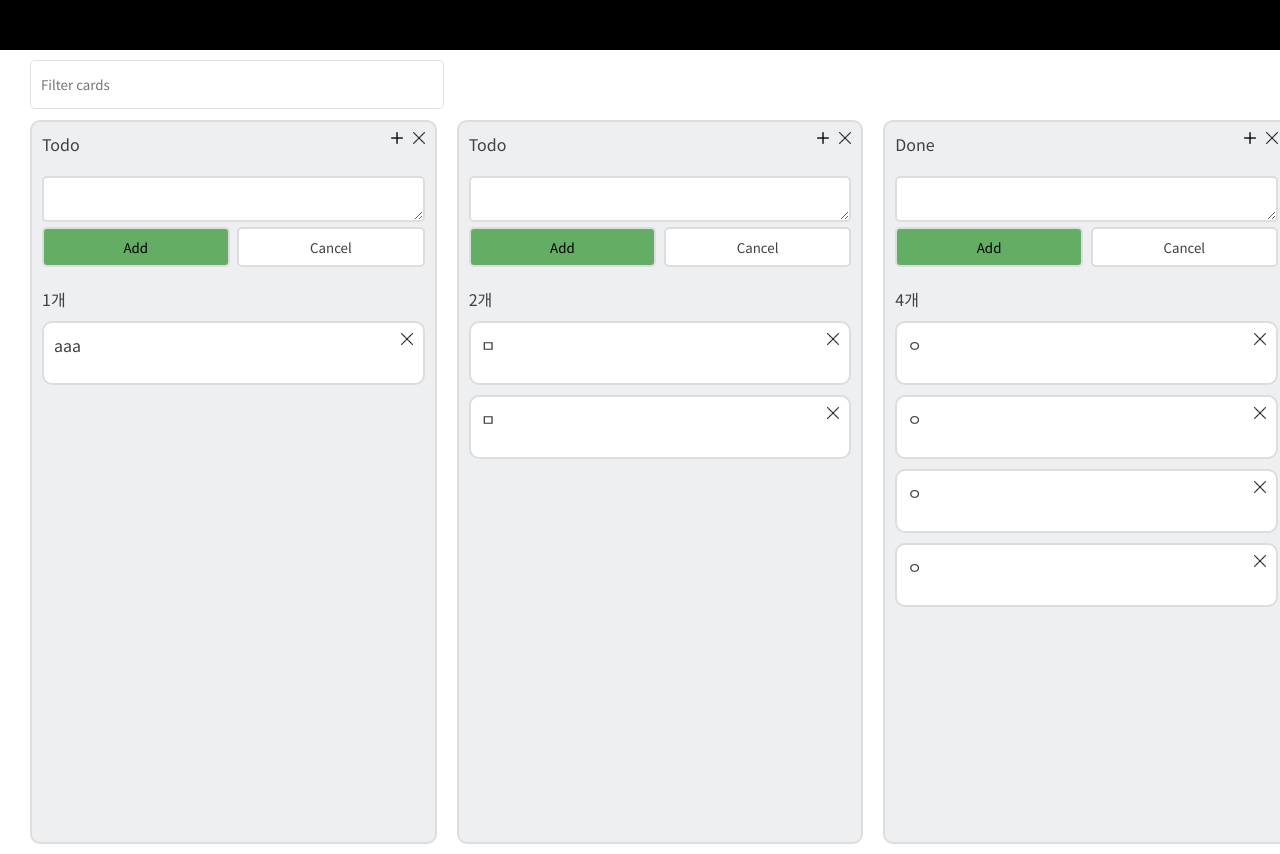
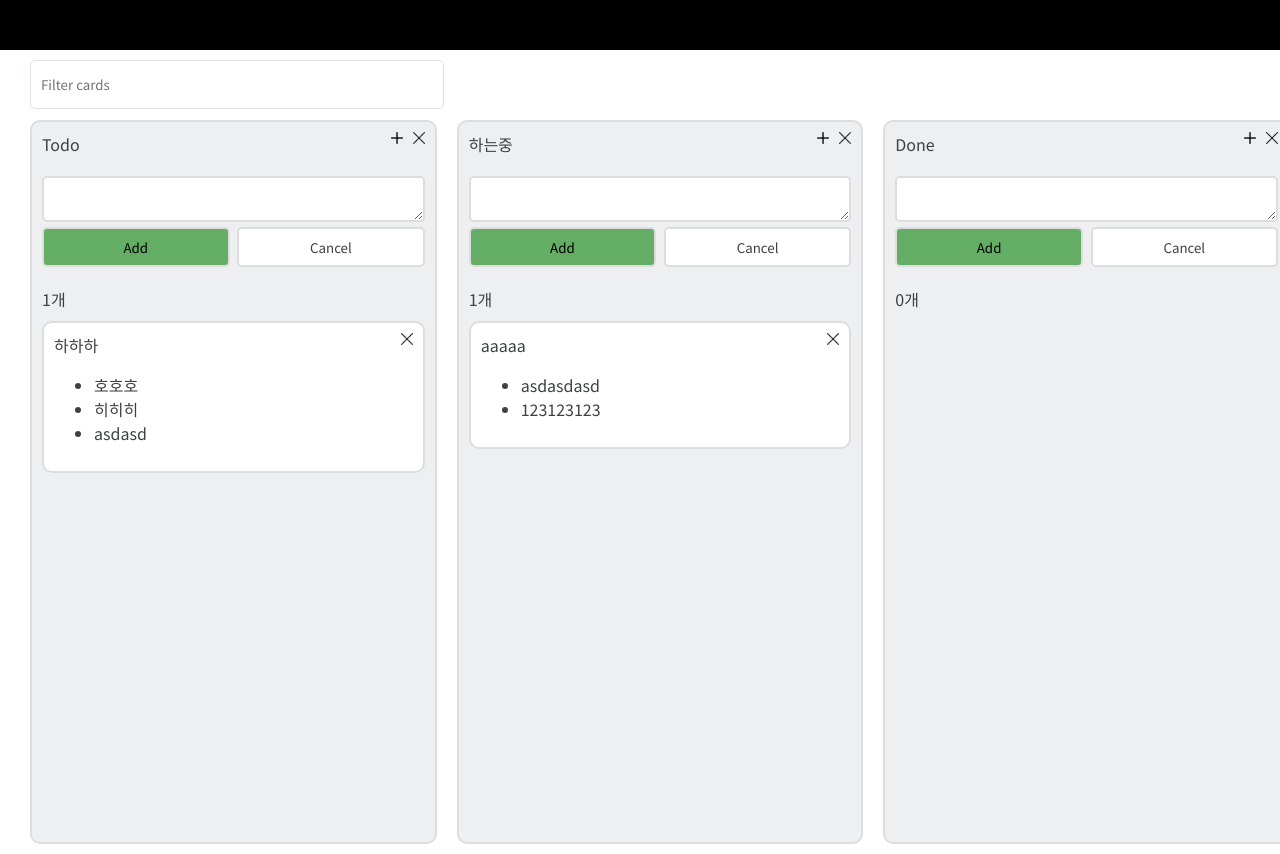
Before and after one commit to tjrdud123/fe-w45-kanbantodo, a website built with webpack: page src/index.html in a window 1280 px wide. Shown: the top 854 px of the page. Built offline with nearby package versions, Linux system fonts and the light colour scheme; data requests are answered from the project's data file.

Commit message:
feat: subtask 추가 구현

```diff
--- a/data/db.json
+++ b/data/db.json
@@ -6,7 +6,7 @@
     },
     {
       "id": 2,
-      "title": "Todo"
+      "title": "하는중"
     },
     {
       "id": 3,
@@ -35,39 +35,14 @@
       "title": "5"
     },
     {
-      "listId": "2",
-      "title": "ㅁ",
-      "id": 1612266224395
+      "listId": "1",
+      "title": "하하하",
+      "id": 1612279503145
     },
     {
       "listId": "2",
-      "title": "ㅁ",
-      "id": 1612266225035
-    },
-    {
-      "listId": "3",
-      "title": "ㅇ",
-      "id": 1612266227313
-    },
-    {
-      "listId": "3",
-      "title": "ㅇ",
-      "id": 1612266227889
-    },
-    {
-      "listId": "3",
-      "title": "ㅇ",
-      "id": 1612266228375
-    },
-    {
-      "listId": "3",
-      "title": "ㅇ",
-      "id": 1612266229213
-    },
-    {
-      "listId": "1",
-      "title": "aaa",
-      "id": "62a8e8ec-1255-4abb-a717-d1d8e7a5f9cf"
+      "title": "aaaaa",
+      "id": "35d2617c-b633-41c2-9282-2b313e5b53c2"
     }
   ],
   "subTask": [
@@ -75,6 +50,26 @@
       "taskId": 1612279503145,
       "title": "호호호",
       "id": 1712279503145
+    },
+    {
+      "taskId": 1612279503145,
+      "title": "히히히",
+      "id": "2a09e6d3-2ca9-4ad8-9b6f-eee1f6ac20d9"
+    },
+    {
+      "taskId": "1612279503145",
+      "title": "asdasd",
+      "id": "6d1b36d9-01ff-4944-910e-aa853008ee9a"
+    },
+    {
+      "taskId": "35d2617c-b633-41c2-9282-2b313e5b53c2",
+      "title": "asdasdasd",
+      "id": "08aa10f2-9612-4dad-b5c7-c301ddbabcce"
+    },
+    {
+      "taskId": "35d2617c-b633-41c2-9282-2b313e5b53c2",
+      "title": "123123123",
+      "id": "053efeca-e282-4269-a79c-68c965cff1a1"
     }
   ],
   "history": []
--- a/src/css/style.scss
+++ b/src/css/style.scss
@@ -221,3 +221,11 @@ textarea {
     box-sizing: border-box;
   }
 }
+.input-sub-task {
+  margin: 0px;
+}
+.modal-btn-add {
+  width: 100%;
+  border: none;
+  margin-bottom: 10px;
+}
--- a/src/js/Modal.js
+++ b/src/js/Modal.js
@@ -19,11 +19,14 @@ const template = {
         <div>
           <textarea class="modal-detail_input">${data.title}</textarea>
         </div>
-        <div>서브 태스크</div>` +
+        <div>서브 태스크</div>
+        <ul class="sub-tasks">` +
       data.subTasks.reduce((acc, cur) => {
         return acc + `<li>${cur}</li>`;
       }, "") +
-      `<input type="text" class="input-sub-task">
+      `</ul>
+      <input type="text" class="input-sub-task margin-zero">
+      <button class="modal-btn-add">+</button>
         <div class="horizontal">
           <button class="modal_btn-confirm">저장</button>
           <button class="modal_btn-cancel">취소</button>
@@ -49,8 +52,10 @@ const template = {
 };
 
 export default class Modal {
-  constructor() {
+  constructor(taskId) {
+    this.taskId = taskId;
     this.root = document.body;
+    this.subTasks = [];
   }
 
   confirm(callback, ...args) {
@@ -81,12 +86,27 @@ export default class Modal {
 
     this.render("edit", list);
   }
-  detail(data) {
+  detail(taskModel, data) {
     document.addEventListener("CONFIRM", () => {
+      this.subTasks.forEach((item) => {
+        taskModel.add({
+          type: "subTask",
+          data: item,
+        });
+      });
       this.el.remove();
     });
     document.addEventListener("CANCEL", () => {
       this.el.remove();
+    });
+    document.addEventListener("ADD", ({ detail }) => {
+      document.querySelector(
+        ".sub-tasks"
+      ).innerHTML += `<li>${detail.title}</li>`;
+      this.subTasks.push({
+        taskId: this.taskId,
+        title: detail.title,
+      });
     });
     this.render("detail", data);
   }
@@ -104,6 +124,14 @@ export default class Modal {
           type: "CANCEL",
           detail: {},
         });
+      } else if (target.matches(".modal-btn-add")) {
+        this.triggerEvent({
+          type: "ADD",
+          detail: {
+            taskId: this.taskId,
+            title: target.previousElementSibling.value,
+          },
+        });
       }
     });
     this.el = el;
--- a/src/js/controller.js
+++ b/src/js/controller.js
@@ -26,16 +26,16 @@ export async function initMV(containerEl) {
 
 // 뷰 에서 발생하는 커스텀 이벤트 핸들러 등록
 function addEventHandler(taskModel) {
-  document.addEventListener("input-filter", ({ detail }) =>
+  document.addEventListener("INPUT_FILTER", ({ detail }) =>
     onInputFilter(taskModel, detail.value)
   );
-  document.addEventListener("delete-list", ({ detail }) =>
+  document.addEventListener("DELETE_LIST", ({ detail }) =>
     onDeleteItem("list", taskModel, detail.id)
   );
-  document.addEventListener("delete-task", ({ detail }) =>
+  document.addEventListener("DELETE_TASK", ({ detail }) =>
     onDeleteItem("task", taskModel, detail.id)
   );
-  document.addEventListener("add-task", ({ detail }) =>
+  document.addEventListener("ADD_TASK", ({ detail }) =>
     onAddItem("task", taskModel, detail)
   );
   document.addEventListener("EDIT", ({ detail }) => {
@@ -74,6 +74,6 @@ function onModifyListTitle(taskModel, data) {
 }
 
 function onDetail(taskModel, data) {
-  const modal = new Modal();
-  modal.detail(data);
+  const modal = new Modal(data.id);
+  modal.detail(taskModel, data);
 }
--- a/src/js/main.js
+++ b/src/js/main.js
@@ -7,7 +7,7 @@ async function initPage() {
 
   const inputFilterEl = document.querySelector(".input-filter");
   inputFilterEl.addEventListener("input", ({ target }) => {
-    const evt = new CustomEvent("input-filter", {
+    const evt = new CustomEvent("INPUT_FILTER", {
       detail: { value: target.value },
     });
     document.dispatchEvent(evt);
--- a/src/js/model/TaskModel.js
+++ b/src/js/model/TaskModel.js
@@ -14,14 +14,19 @@ export class TaskModel extends Observable {
     this.modify = this.modify.bind(this);
     this.filter = this.filter.bind(this);
   }
-  async initModel() {
-    this.state.list = await getData("list");
-    this.state.task = await getData("task");
-    this.state.subTask = await getData("subTask");
+  initModel() {
+    Promise.all([getData("list"), getData("task"), getData("subTask")]).then(
+      (data) => {
+        this.state.list = data[0];
+        this.state.task = data[1];
+        this.state.subTask = data[2];
 
-    this.notify(this.state);
+        this.notify(this.state);
+      }
+    );
   }
   add({ type, data }) {
+    console.log(type, data);
     data.id = uuidv4();
     this.state[type].push(data);
 
--- a/src/js/view/SubTaskView.js
+++ b/src/js/view/SubTaskView.js
@@ -9,7 +9,7 @@ export default class SubTaskView extends Observer {
     const taskEls = [...document.querySelectorAll(".task")];
     taskEls.forEach((taskEl) => {
       const filtered = state.subTask.filter(
-        (subTask) => subTask.taskId === parseInt(taskEl.id)
+        (subTask) => parseInt(subTask.taskId) === parseInt(taskEl.id)
       );
       if (filtered) taskEl.innerHTML += this.template(filtered);
     });
--- a/src/js/view/TaskListView.js
+++ b/src/js/view/TaskListView.js
@@ -56,14 +56,14 @@ export class TaskListView extends Observer {
   onClickEvent(target) {
     if (target.matches(".close-image-list")) {
       this.triggerEvent({
-        type: "delete-list",
+        type: "DELETE_LIST",
         detail: { id: this.getId(target) },
       });
     } else if (target.matches(".plus-image")) {
     } else if (target.matches(".btn-add--active")) {
       const title = target.closest(".new-task").firstElementChild.value;
       this.triggerEvent({
-        type: "add-task",
+        type: "ADD_TASK",
         detail: { listId: target.id, title: title },
       });
     }
--- a/src/js/view/TaskView.js
+++ b/src/js/view/TaskView.js
@@ -9,7 +9,7 @@ export class TaskView extends Observer {
     this.rootEl.addEventListener("click", ({ target }) => {
       if (target.matches(".close-image-task")) {
         this.triggerEvent({
-          type: "delete-task",
+          type: "DELETE_TASK",
           detail: { id: this.getId(target) },
         });
       }
@@ -33,10 +33,11 @@ export class TaskView extends Observer {
     [...this.rootEl.childNodes].forEach((listEl) => {
       const listId = listEl.id;
       const filtered = state.task.filter((task) => task.listId === listId);
-      listEl.innerHTML += `<div>${filtered.length}개</div>`;
-      listEl.innerHTML += filtered.reduce((acc, cur) => {
+      let html = `<div>${filtered.length}개</div>`;
+      html += filtered.reduce((acc, cur) => {
         return acc + this.template(cur);
       }, "");
+      listEl.innerHTML += html;
     });
   }
   render(state) {}
```
Also changed, not shown: src/js/Modal.ts (deleted, +0 -29 lines).
